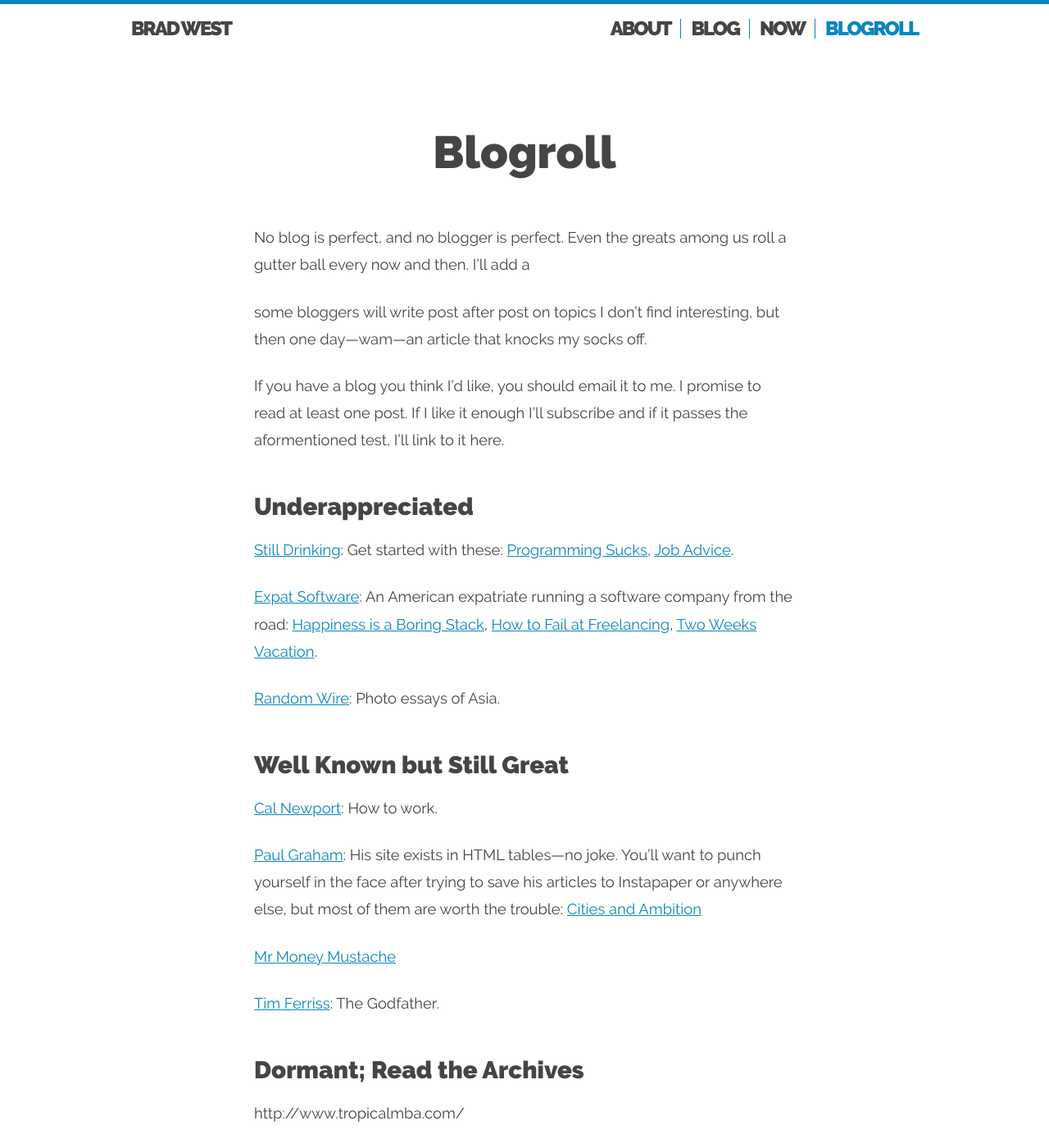
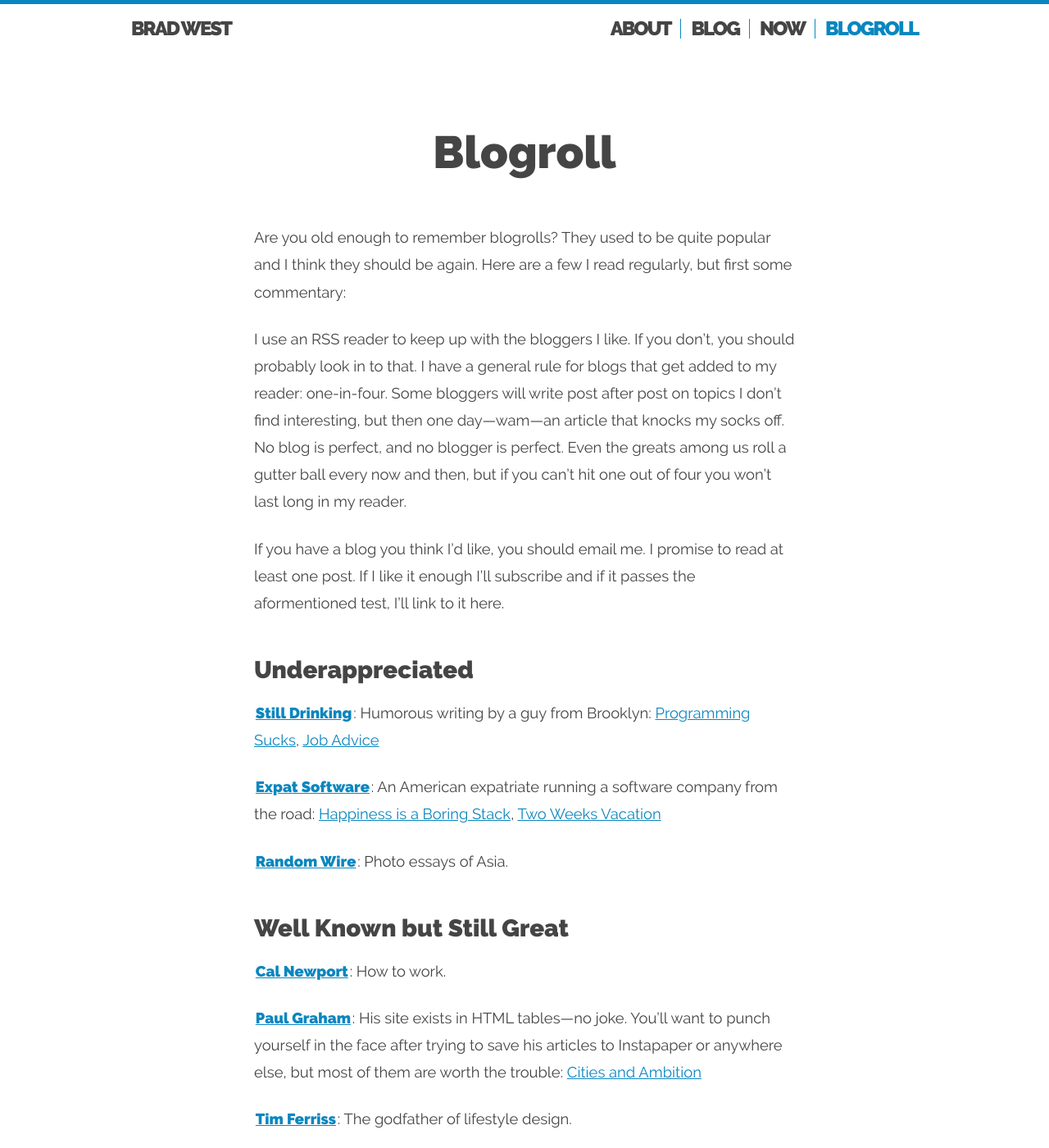
Before and after one commit to bradonomics/bradonomics.com, a Jekyll site: the page built from _pages/blogroll.md, in a window 1280 px wide and 1400 px high. Shown: the whole window at 82% size. Built offline with Jekyll 4.4.1, drawn with Linux system fonts in a browser that asks for light colours; some of the changed text lies outside the part shown.

Commit message:
Publish blogroll

```diff
--- a/_pages/blogroll.md
+++ b/_pages/blogroll.md
@@ -3,47 +3,40 @@
 permalink: /blogroll/
 ---
 
-No blog is perfect, and no blogger is perfect. Even the greats among us roll a gutter ball every now and then. I'll add a
+Are you old enough to remember blogrolls? They used to be quite popular and I think they should be again. Here are a few I read regularly, but first some commentary:
 
-some bloggers will write post after post on topics I don't find interesting, but then one day---wam---an article that knocks my socks off.
+I use an RSS reader to keep up with the bloggers I like. If you don't, you should probably look in to that. I have a general rule for blogs that get added to my reader: one-in-four. Some bloggers will write post after post on topics I don't find interesting, but then one day---wam---an article that knocks my socks off. No blog is perfect, and no blogger is perfect. Even the greats among us roll a gutter ball every now and then, but if you can't hit one out of four you won't last long in my reader.
 
-If you have a blog you think I'd like, you should email it to me. I promise to read at least one post. If I like it enough I'll subscribe and if it passes the aformentioned test, I'll link to it here.
+If you have a blog you think I'd like, you should email me. I promise to read at least one post. If I like it enough I'll subscribe and if it passes the aformentioned test, I'll link to it here.
 
 ## Underappreciated
 
-[Still Drinking](https://www.stilldrinking.org/): Get started with these: [Programming Sucks](https://www.stilldrinking.org/programming-sucks), [Job Advice](https://www.stilldrinking.org/job-advice).
+**[Still Drinking](https://www.stilldrinking.org/essays.php)**: Humorous writing by a guy from Brooklyn: [Programming Sucks](https://www.stilldrinking.org/programming-sucks), [Job Advice](https://www.stilldrinking.org/job-advice)
 
-[Expat Software](http://www.expatsoftware.com/articles/): An American expatriate running a software company from the road: [Happiness is a Boring Stack](http://www.expatsoftware.com/articles/happiness-is-a-boring-stack.html), [How to Fail at Freelancing](http://www.expatsoftware.com/Articles/2007/09/how-to-fail-at-freelancing-in-5-easy.html), [Two Weeks Vacation](http://www.expatsoftware.com/articles/2007/02/two-weeks-vacation-is-only.html).
+**[Expat Software](http://www.expatsoftware.com/articles/)**: An American expatriate running a software company from the road: [Happiness is a Boring Stack](http://www.expatsoftware.com/articles/happiness-is-a-boring-stack.html), [Two Weeks Vacation](http://www.expatsoftware.com/articles/2007/02/two-weeks-vacation-is-only.html)
 
-[Random Wire](https://randomwire.com/): Photo essays of Asia.
+**[Random Wire](https://randomwire.com/)**: Photo essays of Asia.
 
 ## Well Known but Still Great
 
-[Cal Newport](http://calnewport.com/): How to work.
+**[Cal Newport](http://calnewport.com/)**: How to work.
 
-[Paul Graham](http://paulgraham.com/articles.html): His site exists in HTML tables—no joke. You'll want to punch yourself in the face after trying to save his articles to Instapaper or anywhere else, but most of them are worth the trouble: [Cities and Ambition](http://www.paulgraham.com/cities.html)
+**[Paul Graham](http://paulgraham.com/articles.html)**: His site exists in HTML tables—no joke. You'll want to punch yourself in the face after trying to save his articles to Instapaper or anywhere else, but most of them are worth the trouble: [Cities and Ambition](http://www.paulgraham.com/cities.html)
 
-[Mr Money Mustache](http://www.mrmoneymustache.com/)
+**[Tim Ferriss](https://tim.blog/)**: The godfather of lifestyle design.
 
-[Tim Ferriss](https://tim.blog/): The Godfather.
+**[Mr Money Mustache](http://www.mrmoneymustache.com/)**: The godfather of early retirement.
 
 ## Dormant; Read the Archives
 
-http://www.tropicalmba.com/
+**[TropicalMBA](http://www.tropicalmba.com/)**: Mostly just a podcast these days, but once upon a time Dan wrote about building a business while traveling: [Finding My 5 Hours](http://www.tropicalmba.com/5hours/), [The Script](http://www.tropicalmba.com/the-script/)
 
-https://www.joelonsoftware.com/
+**[Joel Spolsky](https://www.joelonsoftware.com/)**: The founder of Stack Overflow and Fog Creek Software.
 
-http://knighterrant.co/
+**[Rob Walling](https://www.softwarebyrob.com/)**: Lessons learned by a guy who's started multiple software companies.
 
-https://www.softwarebyrob.com/
+**[Vinicius Vacanti](http://viniciusvacanti.com/)**: More entrepreneur stories.
 
-http://viniciusvacanti.com/
+**[Wait But Why](https://waitbutwhy.com/)**: Complete randomness, but farely well researched: [The Fermi Paradox](https://waitbutwhy.com/2014/05/fermi-paradox.html), [The Artificial Intelligence Revolution](https://waitbutwhy.com/2015/01/artificial-intelligence-revolution-1.html)
 
-https://waitbutwhy.com/
-
-[Kalzumeus](https://www.kalzumeus.com/): Patrick McKenzie spends most of his time on Twitter ([@patio11](https://twitter.com/patio11)) these days. I wish he'd return to blogging.
-
-## Probably Biased
-...because I know the authors. But also, I often like them because they have interesting thoughts which they also write about:
-
-https://ozziecrocco.wordpress.com/
+**[Kalzumeus](https://www.kalzumeus.com/)**: Patrick McKenzie spends most of his time on Twitter ([@patio11](https://mobile.twitter.com/patio11)) these days. I wish he'd return to blogging: [Salary Negotiation](https://www.kalzumeus.com/2012/01/23/salary-negotiation/)
```
